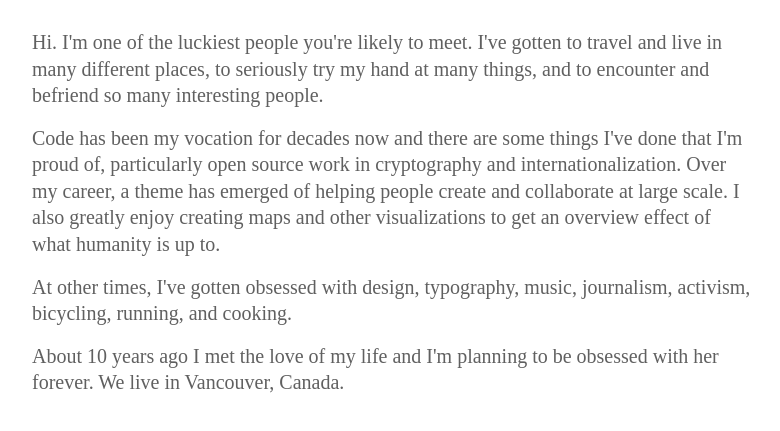
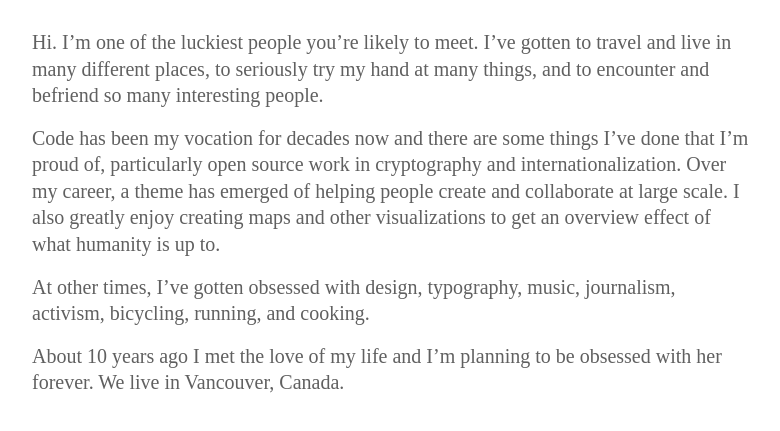
Before and after one commit to neilk/permaweb, a plain HTML site: page site/index.html in a window 1280 px wide. Shown: the part 311-742 px from the top of the page, without its empty margins (248-1028 px from the left). Drawn offline with Linux system fonts and the light colour scheme; a web font is replaced by a local one.

Commit message:
utf8 apostrophes

```diff
--- a/site/index.html
+++ b/site/index.html
@@ -69,22 +69,22 @@
     </header>
     <main>
         <p>
-            Hi. I'm one of the luckiest people you're likely to meet. I've gotten to travel and live in
+            Hi. I’m one of the luckiest people you’re likely to meet. I’ve gotten to travel and live in
             many different places, to seriously try my hand at many things, and to encounter and befriend so
             many interesting people.
         </p>
         <p>
-            Code has been my vocation for decades now and there are some things I've done that I'm proud of,
+            Code has been my vocation for decades now and there are some things I’ve done that I’m proud of,
             particularly open source work in cryptography and internationalization. Over my career, a theme
             has emerged of helping people create and collaborate at large scale. I also greatly enjoy creating maps
             and other visualizations to get an overview effect of what humanity is up to.
         </p>
         <p>
-            At other times, I've gotten obsessed with design, typography, music, journalism,
+            At other times, I’ve gotten obsessed with design, typography, music, journalism,
             activism, bicycling, running, and cooking.
         </p>
         <p>About 10 years ago I met the love of my life and
-            I'm planning to be obsessed with her forever. We live in Vancouver, Canada.
+            I’m planning to be obsessed with her forever. We live in Vancouver, Canada.
         </p>
     </main>
 </body>
```
